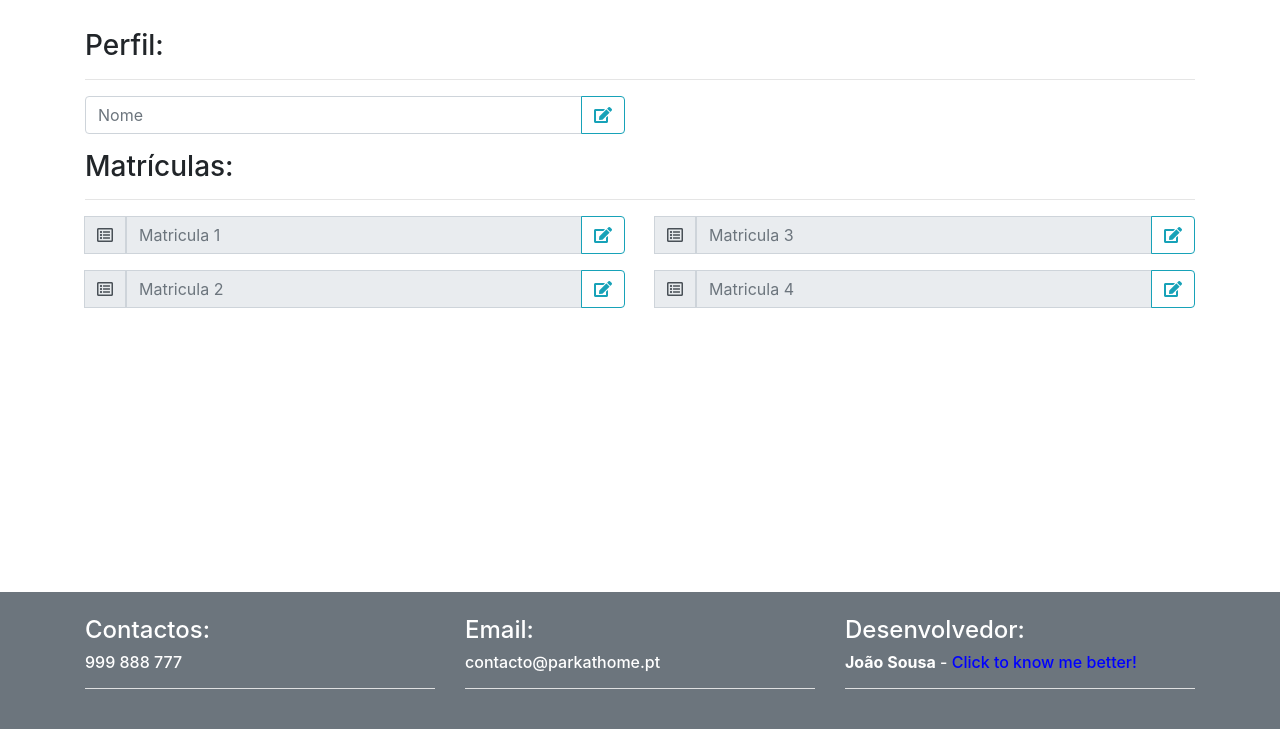
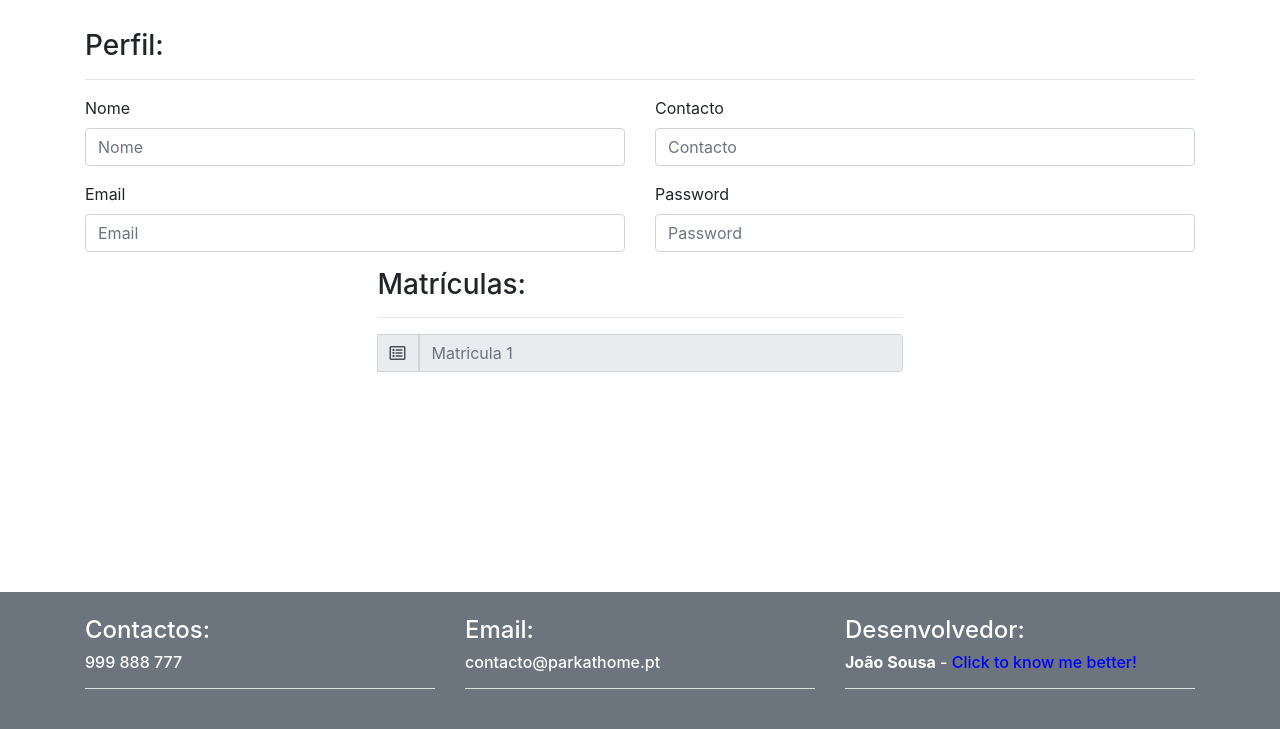
Before and after one commit to FlawlessPT/ParkAtHome-Website, a PHP site: page /Profile/index.php in a window 1280 px wide. Shown: the part 71-800 px from the top of the page. Run offline with PHP 8.4, Linux system fonts and the light colour scheme; the visitor is signed in with stand-in values (Sample User, id 1); some libraries are stand-ins or nearby versions.

Commit message:
Updated layout profile page

```diff
--- a/Profile/index.php
+++ b/Profile/index.php
@@ -34,54 +34,37 @@
         <hr>
         <div class="row">
             <div class="col-lg-6">
+                <label>Nome</label>
                 <div class="input-group mb-3">
                     <input type="text" class="form-control" placeholder="Nome">
-                    <div class="input-group-append">
-                        <button class="btn btn-outline-info"><i class="fas fa-edit"></i></button>
+                </div>
+                <label>Email</label>
+                <div class="input-group mb-3">
+                    <input type="Email" class="form-control" placeholder="Email">
+                </div>
+            </div>
+            <div class="col-lg-6">
+                <label>Contacto</label>
+                <div class="input-group mb-3">
+                    <input type="text" class="form-control" placeholder="Contacto">
+                </div>
+                <label>Password</label>
+                <div class="input-group mb-3">
+                    <input type="password" class="form-control" placeholder="Password">
                 </div>
             </div>
         </div>
-        </div>
+        <div class="row" style="margin-left: 25%; margin-right: 25%">
+            <div class="col-lg">
+                <div class="w-100">
                     <h3>Matrículas: </h3>
+
                     <hr>
-        <div class="row">
-            <div class="col-lg-6">
                     <div class="input-group mb-3">
                         <div class="input-group-append">
                             <span class="input-group-text"><i class="far fa-list-alt" id="mat1_icon"></i></span>
                         </div>
                         <input type="text" class="form-control" placeholder="Matricula 1" disabled>
-                    <div class="input-group-append">
-                        <button class="btn btn-outline-info"><i class="fas fa-edit"></i></button>
-                    </div>
-                </div>
-                <div class="input-group mb-3">
-                    <div class="input-group-append">
-                        <span class="input-group-text"><i class="far fa-list-alt" id="mat2_icon"></i></span>
-                    </div>
-                    <input type="text" class="form-control" placeholder="Matricula 2" disabled>
-                    <div class="input-group-append">
-                        <button class="btn btn-outline-info"><i class="fas fa-edit"></i></button>
-                    </div>
-                </div>
-            </div>
-            <div class="col-lg-6">
-                <div class="input-group mb-3">
-                    <div class="input-group-append">
-                        <span class="input-group-text"><i class="far fa-list-alt" id="mat3_icon"></i></span>
-                    </div>
-                    <input type="text" class="form-control" placeholder="Matricula 3" disabled>
-                    <div class="input-group-append">
-                        <button class="btn btn-outline-info"><i class="fas fa-edit"></i></button>
-                    </div>
-                </div>
-                <div class="input-group mb-3">
-                    <div class="input-group-append">
-                        <span class="input-group-text"><i class="far fa-list-alt" id="mat4_icon"></i></span>
-                    </div>
-                    <input type="text" class="form-control" placeholder="Matricula 4" disabled>
-                    <div class="input-group-append">
-                        <button class="btn btn-outline-info"><i class="fas fa-edit"></i></button>
                     </div>
                 </div>
             </div>
```
Lines whose indentation alone changed are shown as unchanged.
